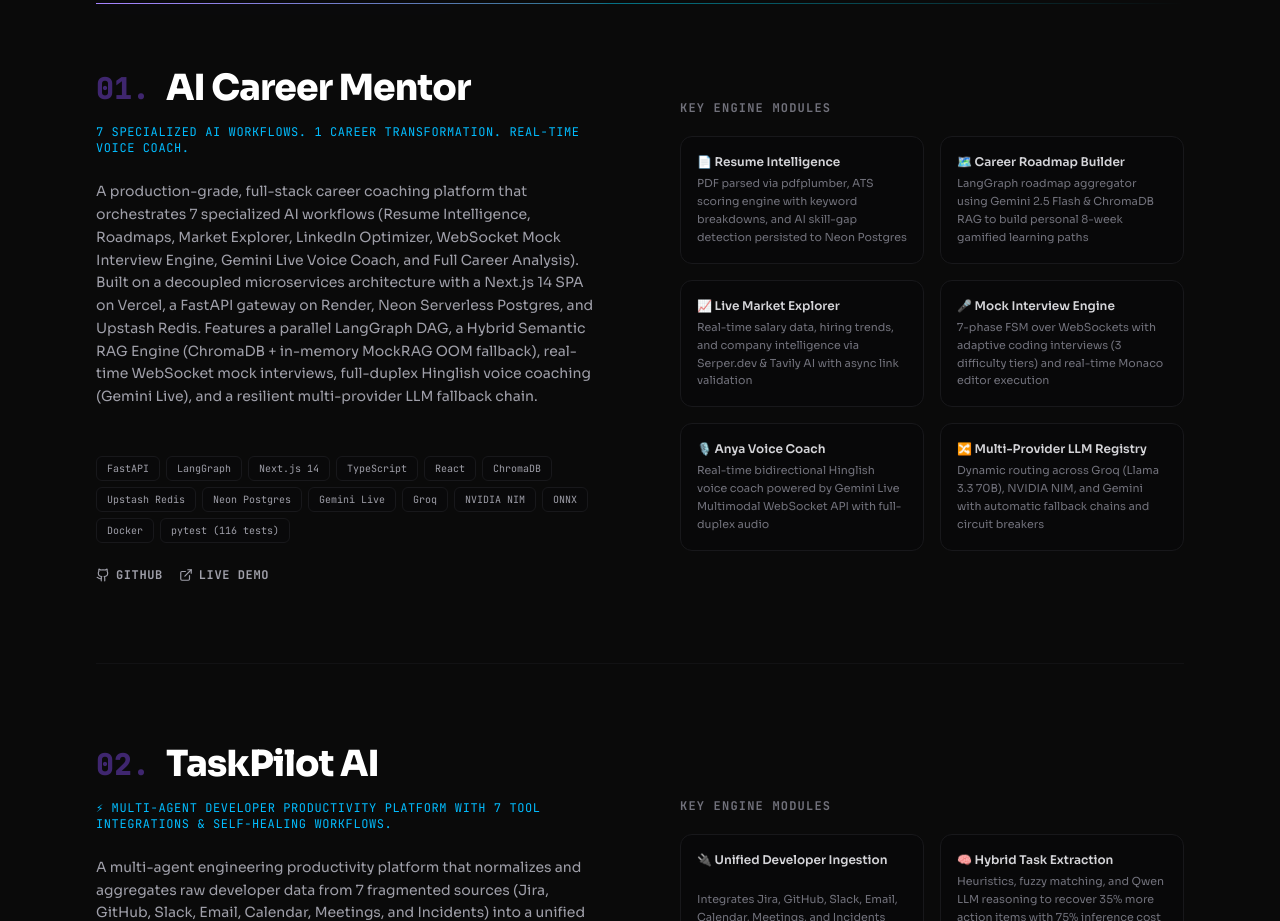
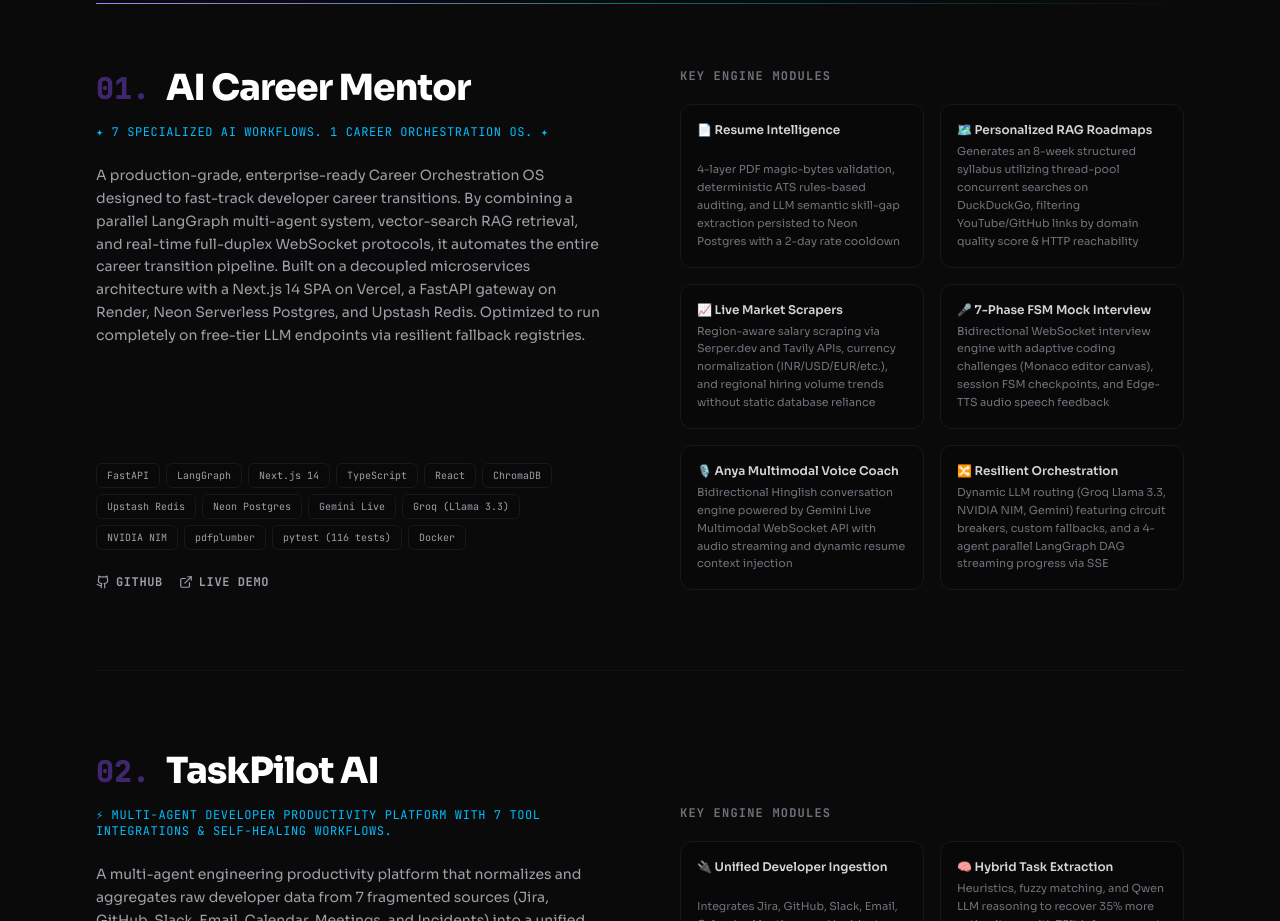
Before and after one commit to Anil-Pradhan-web/MY-PORTFOLIO, a Next.js app: page / in a window 1280 px wide. Shown: the part 3060-3981 px from the top of the page. Built offline with nearby package versions, Linux system fonts and the light colour scheme; a web font is replaced by a local one.

Commit message:
feat: enrich AI Career Mentor project details from local README

```diff
--- a/src/components/sections/Projects.tsx
+++ b/src/components/sections/Projects.tsx
@@ -7,18 +7,18 @@
 const projectsList = [
   {
     title: "AI Career Mentor",
-    tagline: "7 Specialized AI Workflows. 1 Career Transformation. Real-time Voice Coach.",
+    tagline: "✦ 7 Specialized AI Workflows. 1 Career Orchestration OS. ✦",
     description:
-      "A production-grade, full-stack career coaching platform that orchestrates 7 specialized AI workflows (Resume Intelligence, Roadmaps, Market Explorer, LinkedIn Optimizer, WebSocket Mock Interview Engine, Gemini Live Voice Coach, and Full Career Analysis). Built on a decoupled microservices architecture with a Next.js 14 SPA on Vercel, a FastAPI gateway on Render, Neon Serverless Postgres, and Upstash Redis. Features a parallel LangGraph DAG, a Hybrid Semantic RAG Engine (ChromaDB + in-memory MockRAG OOM fallback), real-time WebSocket mock interviews, full-duplex Hinglish voice coaching (Gemini Live), and a resilient multi-provider LLM fallback chain.",
+      "A production-grade, enterprise-ready Career Orchestration OS designed to fast-track developer career transitions. By combining a parallel LangGraph multi-agent system, vector-search RAG retrieval, and real-time full-duplex WebSocket protocols, it automates the entire career transition pipeline. Built on a decoupled microservices architecture with a Next.js 14 SPA on Vercel, a FastAPI gateway on Render, Neon Serverless Postgres, and Upstash Redis. Optimized to run completely on free-tier LLM endpoints via resilient fallback registries.",
     highlight:
       "LangGraph DAG Orchestration · Gemini Live Voice Coach · ChromaDB Hybrid RAG · Multi-LLM Fallback Architecture · 116 Pytest Tests",
     features: [
-      "📄 Resume Intelligence: PDF parsed via pdfplumber, ATS scoring engine with keyword breakdowns, and AI skill-gap detection persisted to Neon Postgres",
-      "🗺️ Career Roadmap Builder: LangGraph roadmap aggregator using Gemini 2.5 Flash & ChromaDB RAG to build personal 8-week gamified learning paths",
-      "📈 Live Market Explorer: Real-time salary data, hiring trends, and company intelligence via Serper.dev & Tavily AI with async link validation",
-      "🎤 Mock Interview Engine: 7-phase FSM over WebSockets with adaptive coding interviews (3 difficulty tiers) and real-time Monaco editor execution",
-      "🎙️ Anya Voice Coach: Real-time bidirectional Hinglish voice coach powered by Gemini Live Multimodal WebSocket API with full-duplex audio",
-      "🔀 Multi-Provider LLM Registry: Dynamic routing across Groq (Llama 3.3 70B), NVIDIA NIM, and Gemini with automatic fallback chains and circuit breakers"
+      "📄 Resume Intelligence: 4-layer PDF magic-bytes validation, deterministic ATS rules-based auditing, and LLM semantic skill-gap extraction persisted to Neon Postgres with a 2-day rate cooldown",
+      "🗺️ Personalized RAG Roadmaps: Generates an 8-week structured syllabus utilizing thread-pool concurrent searches on DuckDuckGo, filtering YouTube/GitHub links by domain quality score & HTTP reachability",
+      "📈 Live Market Scrapers: Region-aware salary scraping via Serper.dev and Tavily APIs, currency normalization (INR/USD/EUR/etc.), and regional hiring volume trends without static database reliance",
+      "🎤 7-Phase FSM Mock Interview: Bidirectional WebSocket interview engine with adaptive coding challenges (Monaco editor canvas), session FSM checkpoints, and Edge-TTS audio speech feedback",
+      "🎙️ Anya Multimodal Voice Coach: Bidirectional Hinglish conversation engine powered by Gemini Live Multimodal WebSocket API with audio streaming and dynamic resume context injection",
+      "🔀 Resilient Orchestration: Dynamic LLM routing (Groq Llama 3.3, NVIDIA NIM, Gemini) featuring circuit breakers, custom fallbacks, and a 4-agent parallel LangGraph DAG streaming progress via SSE"
     ],
     stack: [
       "FastAPI",
@@ -30,11 +30,11 @@
       "Upstash Redis",
       "Neon Postgres",
       "Gemini Live",
-      "Groq",
+      "Groq (Llama 3.3)",
       "NVIDIA NIM",
-      "ONNX",
-      "Docker",
-      "pytest (116 tests)"
+      "pdfplumber",
+      "pytest (116 tests)",
+      "Docker"
     ],
     githubUrl: "https://github.com/Anil-Pradhan-web/ai-career-mentor",
     liveUrl: "https://ai-career-mentor-anil.vercel.app",
```
